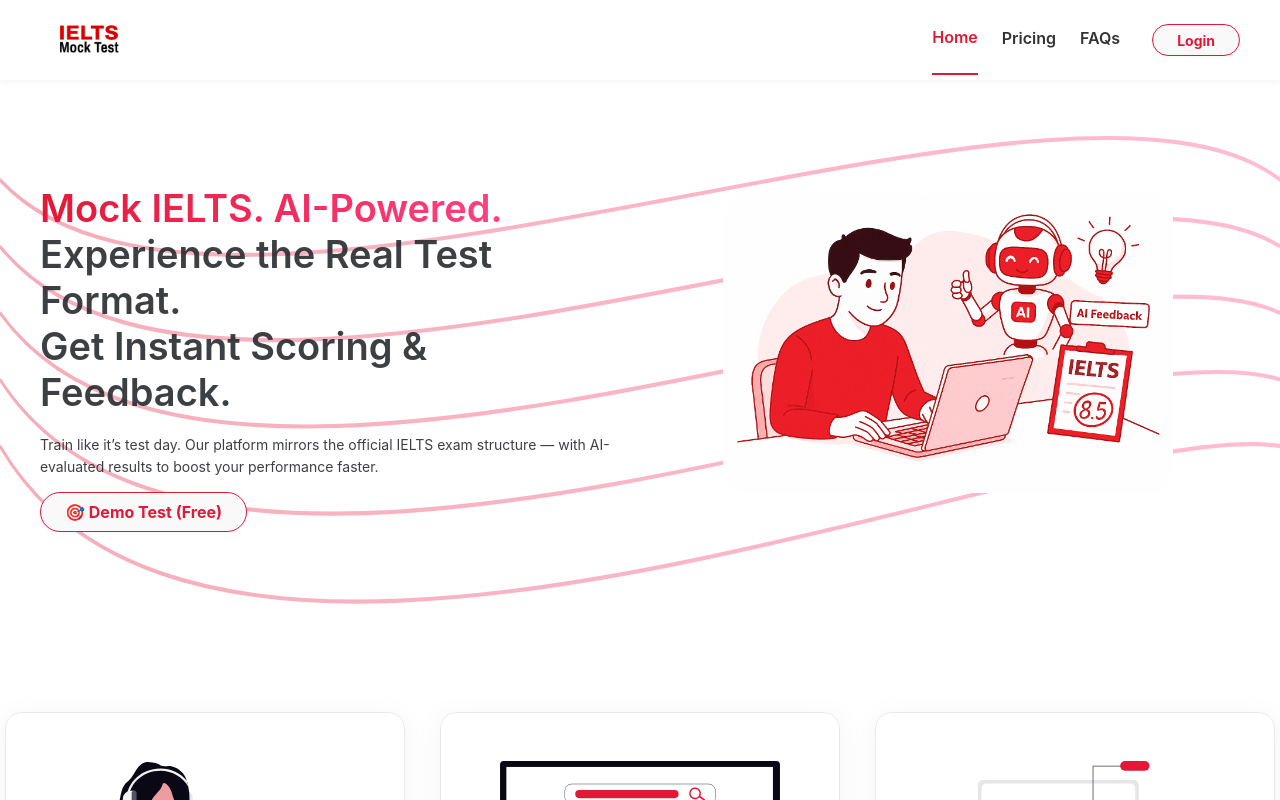
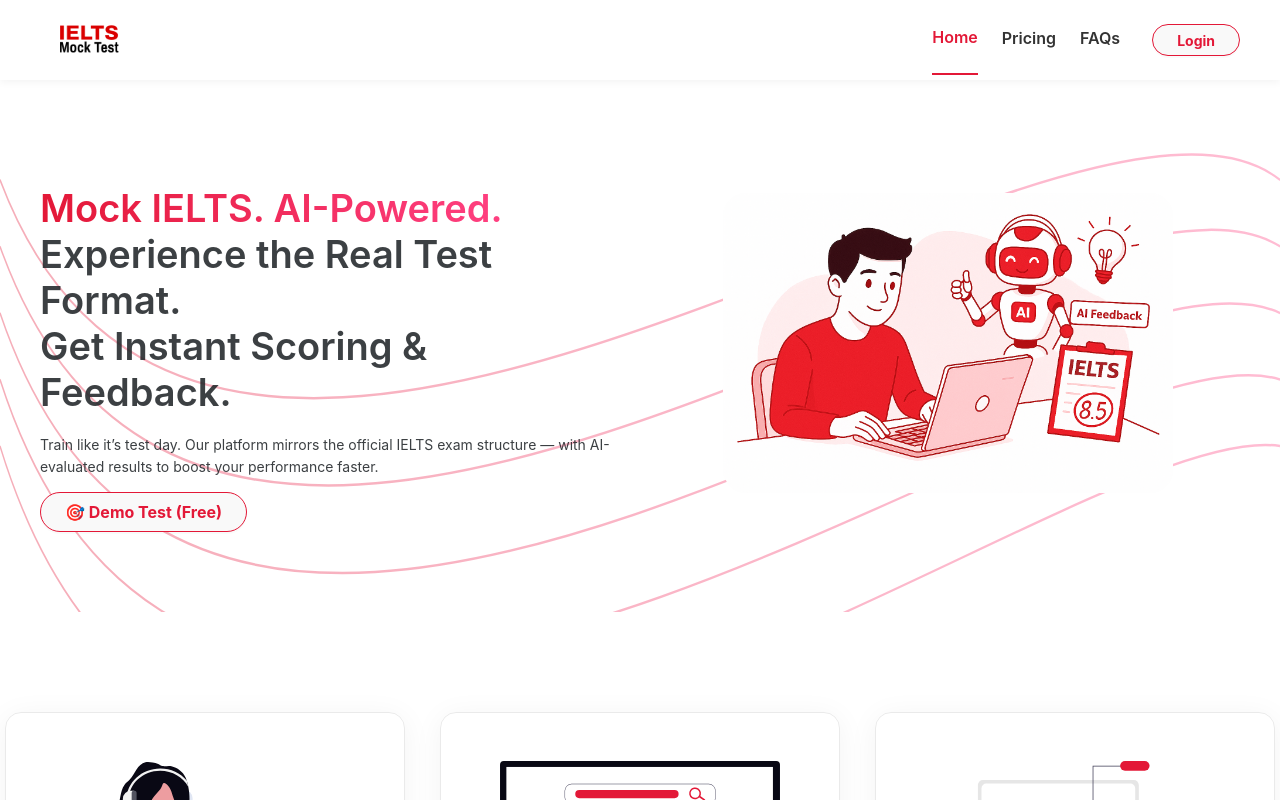
Before and after one commit to rakhimovdoston/mock-exam-crm, a React (Vite) app: page /#home-section in a window 1280 px wide. Shown: the top 800 px of the page. Built offline with nearby package versions, Linux system fonts and the light colour scheme.

Commit message:
some changes

```diff
--- a/src/index.css
+++ b/src/index.css
@@ -54,6 +54,10 @@
 button:focus-visible {
   outline: 4px auto -webkit-focus-ring-color;
 }
+html {
+  scroll-behavior: smooth;
+  scroll-padding-top: 100px;
+}
 
 @media (prefers-color-scheme: light) {
   :root {
--- a/src/pages/Home.jsx
+++ b/src/pages/Home.jsx
@@ -179,13 +179,13 @@
                 key={i}
                 d={`
         M0,${60 + i * 40}
-        C240,${200 + i * 60},
+        C240,${400 + i * 60},
         1200,${-40 + i * 60},
         1440,${60 + i * 40}
       `}
                 fill="none"
                 stroke="url(#lineGradient)"
-                strokeWidth="2.5"
+                strokeWidth="1.5"
                 opacity="0.35"
               />
             ))}
--- a/src/pages/components/HeroSection.jsx
+++ b/src/pages/components/HeroSection.jsx
@@ -3,11 +3,13 @@
 import { Button, Col, Row, Typography } from "antd";
 import hero from "../../assets/hero.png"; // Ensure this path is correct
 import { useNavigate } from "react-router-dom";
+import { useSelector } from "react-redux";
 
 const { Title, Paragraph } = Typography;
 
 const HeroSection = ({ setOpen }) => {
   const navigate = useNavigate();
+  const { user } = useSelector((state) => state.auth);
   const fadeIn = {
     hidden: { opacity: 0, y: 20 },
     visible: { opacity: 1, y: 0, transition: { duration: 0.8 } },
```
